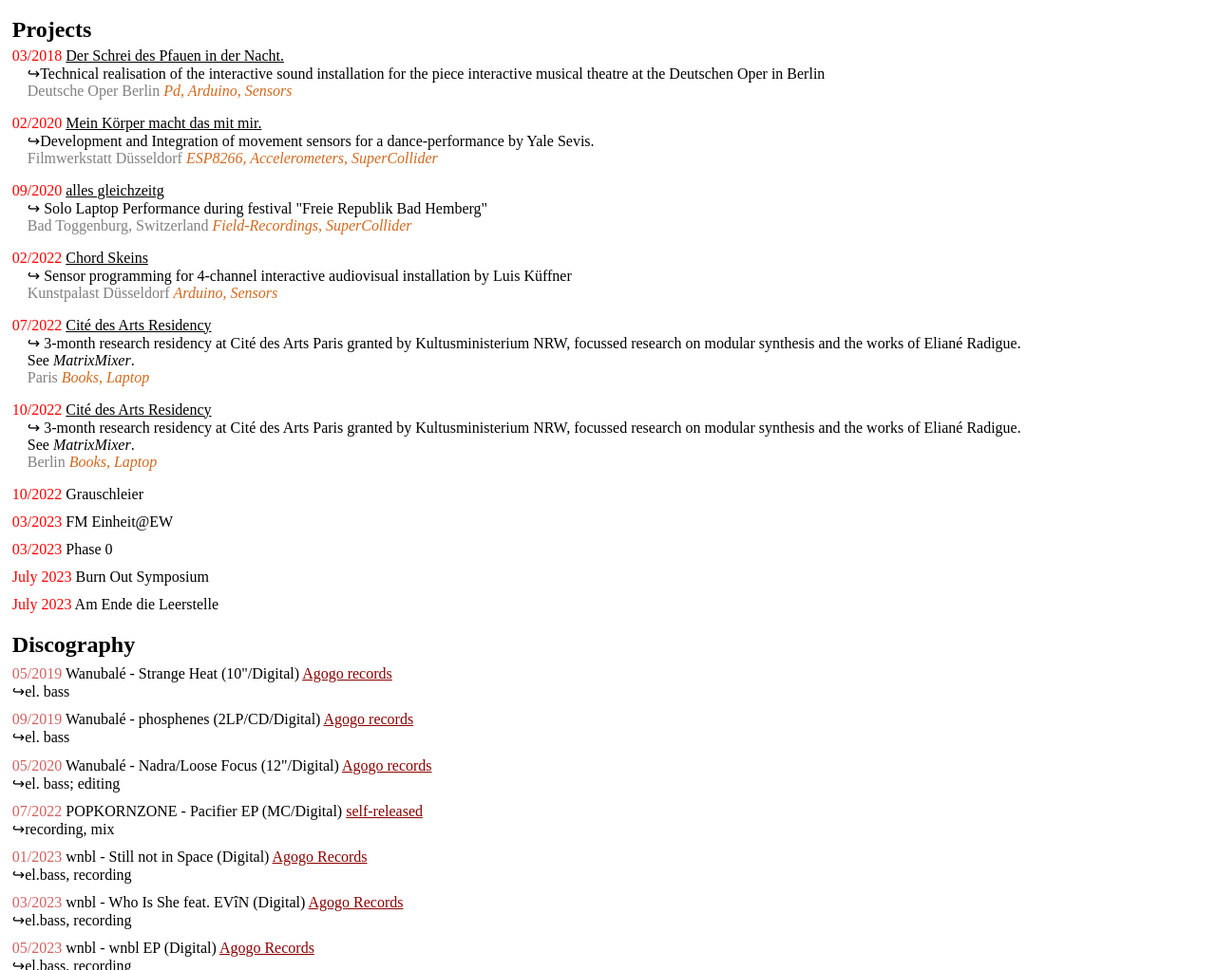
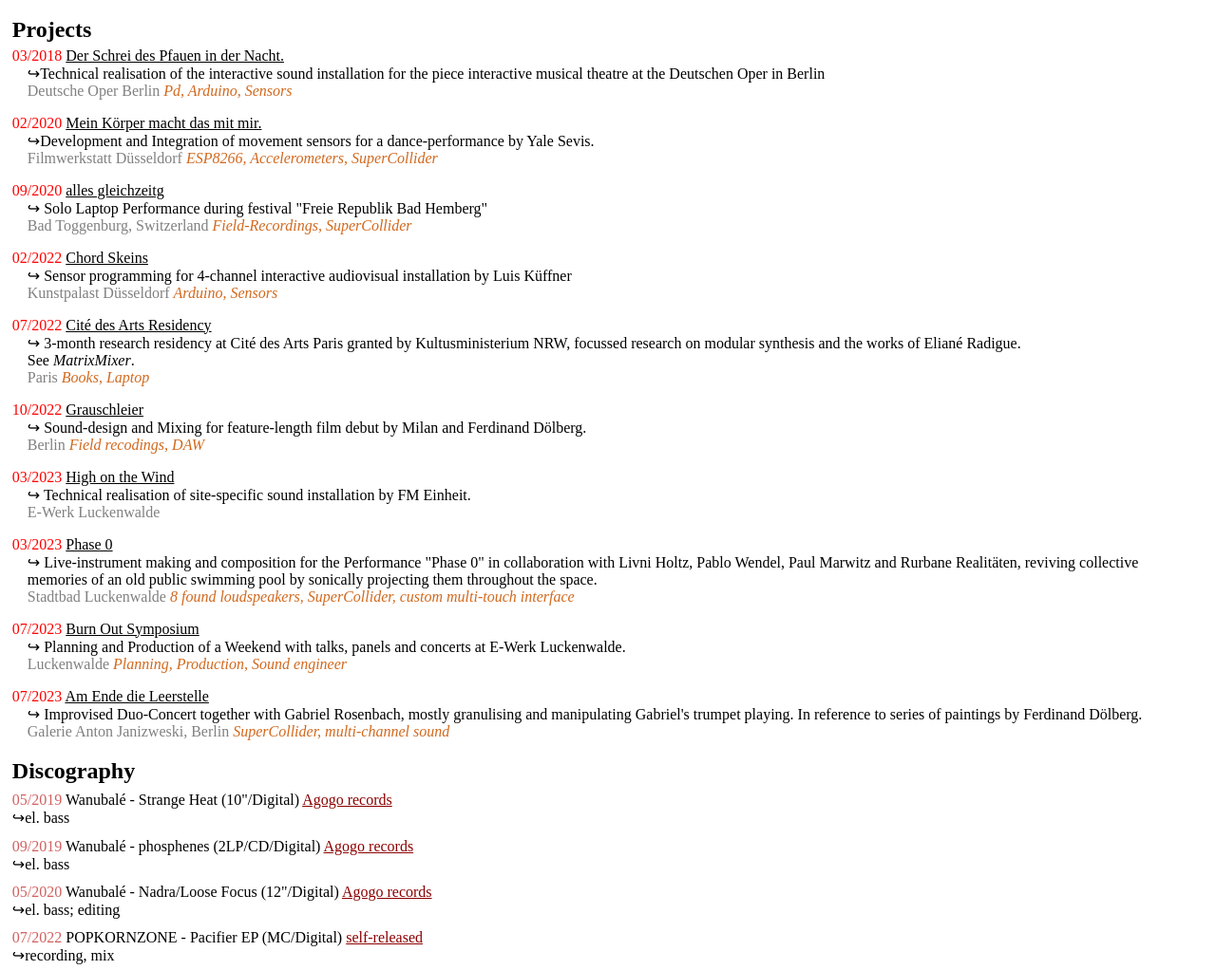
Before and after one commit to schmolmo/schmolmo.github.io, a plain HTML site: page index.html in a window 1280 px wide. Shown: the part 78-1100 px from the top of the page at 95% size. Drawn offline with Linux system fonts and the light colour scheme.

Commit message:
finished adding projects

```diff
--- a/index.html
+++ b/index.html
@@ -1,31 +1,26 @@
 <!DOCTYPE html>
 <html lang="en">
 <meta name="viewport" content="width=device-width, initial-scale=1.0">
+
+
+<head>
+    <title>moritz schmolke</title>
     <script>
+        function invertHex(hex) {
+            return (Number(`0x1${hex}`) ^ 0xFFFFFF).toString(16).substr(1).toUpperCase()
+        }
+
         window.onload = () => {
 
-        var colors = ['red', 'blue', 'green', 'teal', 'rosybrown', 'tan', 'plum', 'saddlebrown'];
             var boxes = document.getElementsByClassName("person");
-        console.log(boxes);
-        console.log("hi welt");
             for (i = 0; i < boxes.length; i++) {
-            // Pick a random color from the array 'colors'.
-            // boxes[i].style.backgroundColor = colors[Math.floor(Math.random() * colors.length)];
-            boxes[i].style.backgroundColor = '#' + Math.floor(Math.random()*16777215).toString(16).padStart(6, '0');
-
-            // boxes[i].style.width = '100px';
-            // boxes[i].style.height = '100px';
-            // boxes[i].style.display = 'inline-block';
-
+                var color = '#' + Math.floor(Math.random() * 16777215).toString(16).padStart(6, '0');
+                boxes[i].style.backgroundColor = color;
             };
 
         };
 
     </script>
-
-<head>
-    <title>moritz schmolke</title>
-</head>
     <style>
         @font-face {
             font-family: happyTimes;
@@ -87,10 +82,10 @@
         }
 
         span.person {
-        color: white;
             padding: 0.0em;
             margin-top: 1em;
             height: 2em;
+            color:white;
         }
 
         #label {
@@ -107,6 +102,8 @@
 
         p {}
     </style>
+</head>
+
 
 <body>
     <h1>Moritz Schmolke</h1>
@@ -172,25 +169,57 @@
 
         <span id="year">10/2022</span>
         <a id="title"
-            href="https://www.bundesregierung.de/breg-de/bundesregierung/bundeskanzleramt/staatsministerin-fuer-kultur-und-medien/kultur/kuenstlerfoerderung/auslandsstipendien/kuenstlerfoerderung-paris">Cit&eacute;
-            des Arts Residency</a>
+            href="https://www.instagram.com/grauschleier_der_film/">Grauschleier</a>
         <div class="comment">
-            &#8618; 3-month research residency at Cit&eacute; des Arts Paris granted by Kultusministerium NRW, focussed
-            research on modular
-            synthesis and the works of Elian&eacute; Radigue. <br>See <i>MatrixMixer</i>.
+            &#8618; Sound-design and Mixing for feature-length film debut by Milan and Ferdinand D&ouml;lberg.
         </div>
         <div class="comment2">
             <span id="place">Berlin</span>
-            <span id="tools">Books, Laptop</span>
+            <span id="tools">Field recodings, DAW</span>
         </div>
 
+        <span id="year">03/2023</span>
+        <a id="title"
+            href="https://recessed.space/00098-E-WERK-Luckenwalde">High on the Wind</a>
+        <div class="comment">
+            &#8618; Technical realisation of site-specific sound installation by FM Einheit.
+        </div>
+        <div class="comment2">
+            <span id="place">E-Werk Luckenwalde</span>
+        </div>
 
-        <p><span id="year">10/2022</span> Grauschleier</p>
-        <p><span id="year">03/2023</span> FM Einheit@EW</p>
-        <p><span id="year">03/2023</span> Phase 0</p>
+        <span id="year">03/2023</span>
+        <a id="title"
+            href="https://rurbanerealitaeten.de/Stadtbad-Phase-0">Phase 0</a>
+        <div class="comment">
+            &#8618; Live-instrument making and composition for the Performance "Phase 0" in collaboration with Livni Holtz, Pablo Wendel, Paul Marwitz and Rurbane Realit&auml;ten,
+            reviving collective memories of an old public swimming pool by sonically projecting them throughout the space.
+        </div>
+        <div class="comment2">
+            <span id="place">Stadtbad Luckenwalde</span>
+            <span id="tools">8 found loudspeakers, SuperCollider, custom multi-touch interface</span>
+        </div>
 
-        <p><span id="year">July 2023</span> Burn Out Symposium</p>
-        <p><span id="year">July 2023</span> Am Ende die Leerstelle</p>
+        <span id="year">07/2023</span>
+        <a id="title"
+            href="https://www.youtube.com/watch?v=JB8fgclnr0Q">Burn Out Symposium</a>
+        <div class="comment">
+            &#8618; Planning and Production of a Weekend with talks, panels and concerts at E-Werk Luckenwalde.
+        </div>
+        <div class="comment2">
+            <span id="place">Luckenwalde</span>
+            <span id="tools">Planning, Production, Sound engineer</span>
+        </div>
+        <span id="year">07/2023</span>
+        <a id="title"
+            href="https://on.soundcloud.com/1Nfsz">Am Ende die Leerstelle</a>
+        <div class="comment">
+            &#8618; Improvised Duo-Concert together with Gabriel Rosenbach, mostly granulising and manipulating Gabriel's trumpet playing. In reference to series of paintings by Ferdinand D&ouml;lberg.
+        </div>
+        <div class="comment2">
+            <span id="place">Galerie Anton Janizweski, Berlin</span>
+            <span id="tools">SuperCollider, multi-channel sound</span>
+        </div>
 
 
 
```
Lines whose indentation alone changed are shown as unchanged.
